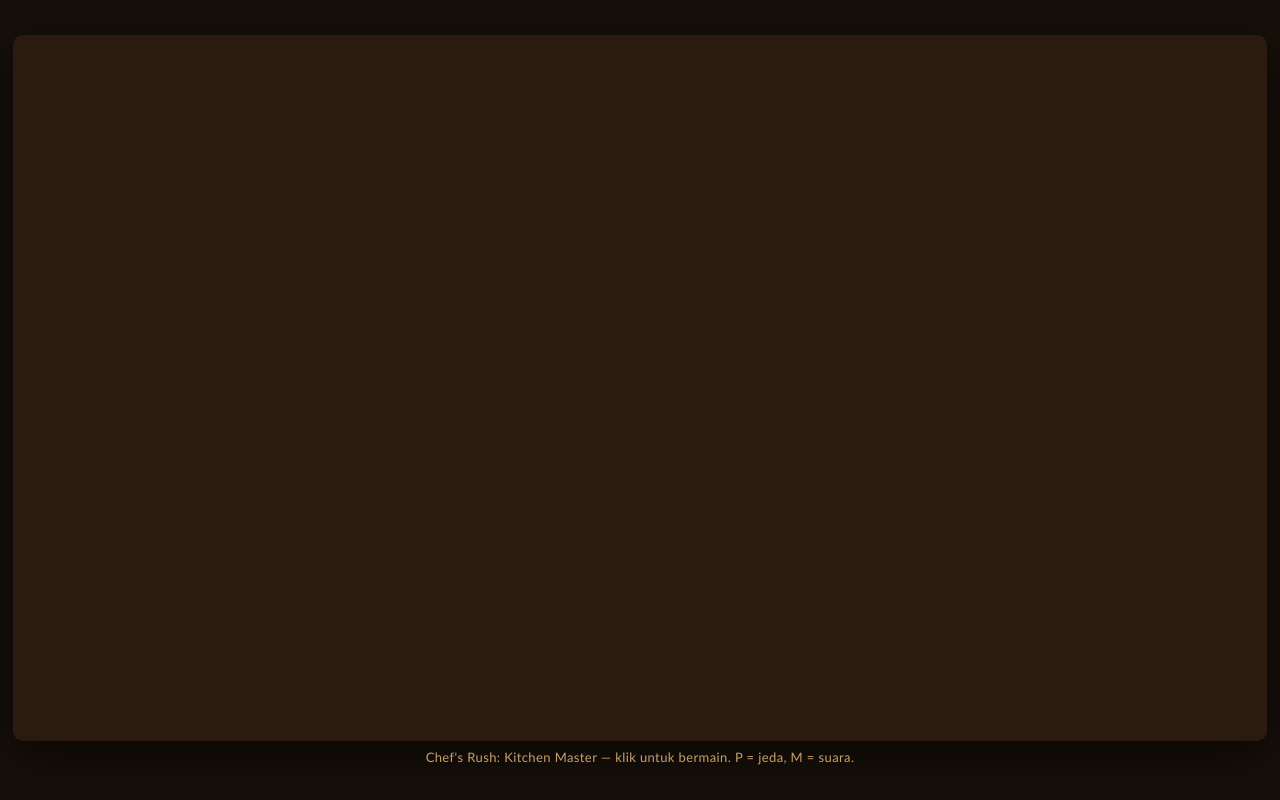
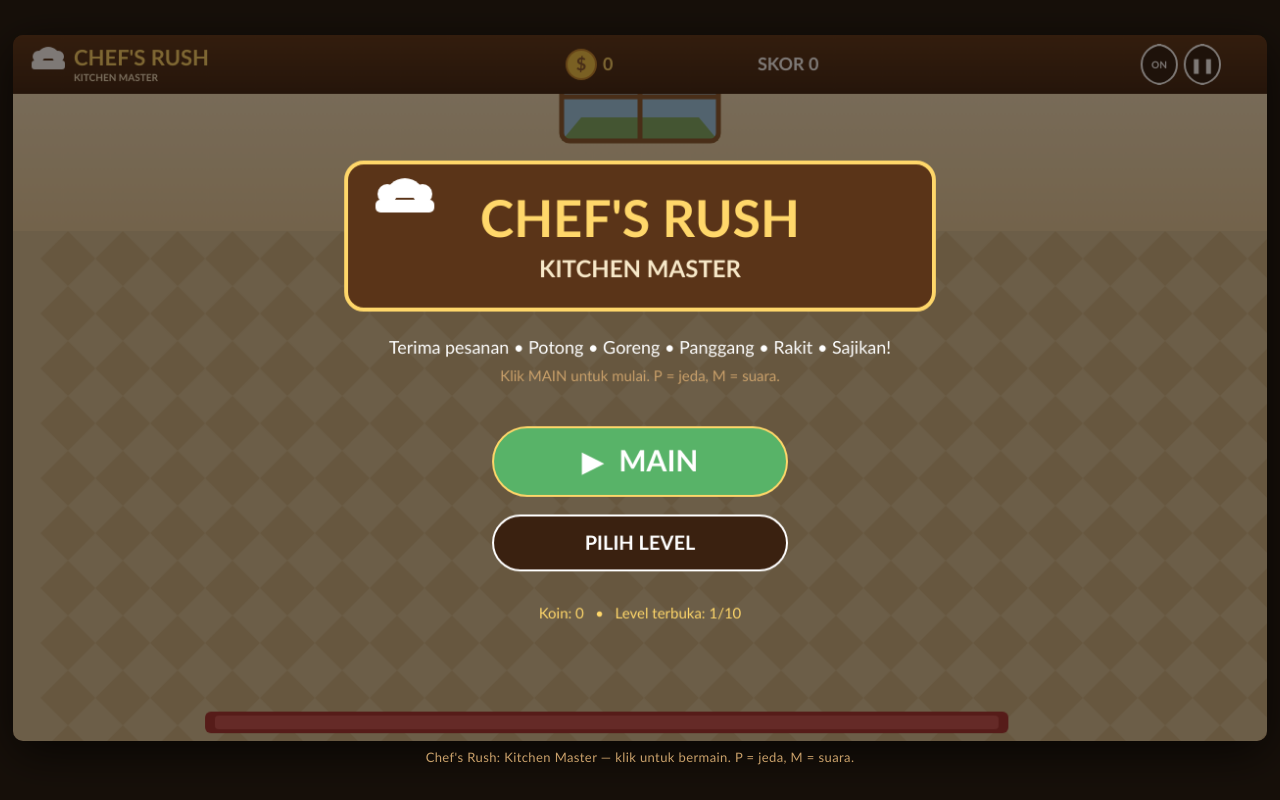
Before and after one commit to aramexbit/chefs-rush-kitchen-master, a plain HTML site: page game/index.html in a window 1280 px wide. Drawn offline with Linux system fonts and the light colour scheme.

Commit message:
Chef's Rush v1.4: boot langsung dari app.js (main.ts diserve video/mp2t di Pages, kanvas blank)

```diff
--- a/game/index.html
+++ b/game/index.html
@@ -11,6 +11,9 @@
   <canvas id="game" width="1280" height="720"></canvas>
   <div id="note">Chef's Rush: Kitchen Master &mdash; klik untuk bermain. P = jeda, M = suara.</div>
 </div>
-<script type="module" src="../main.ts"></script>
+<script type="module">
+import { boot } from './app.js';
+boot();
+</script>
 </body>
 </html>
```
